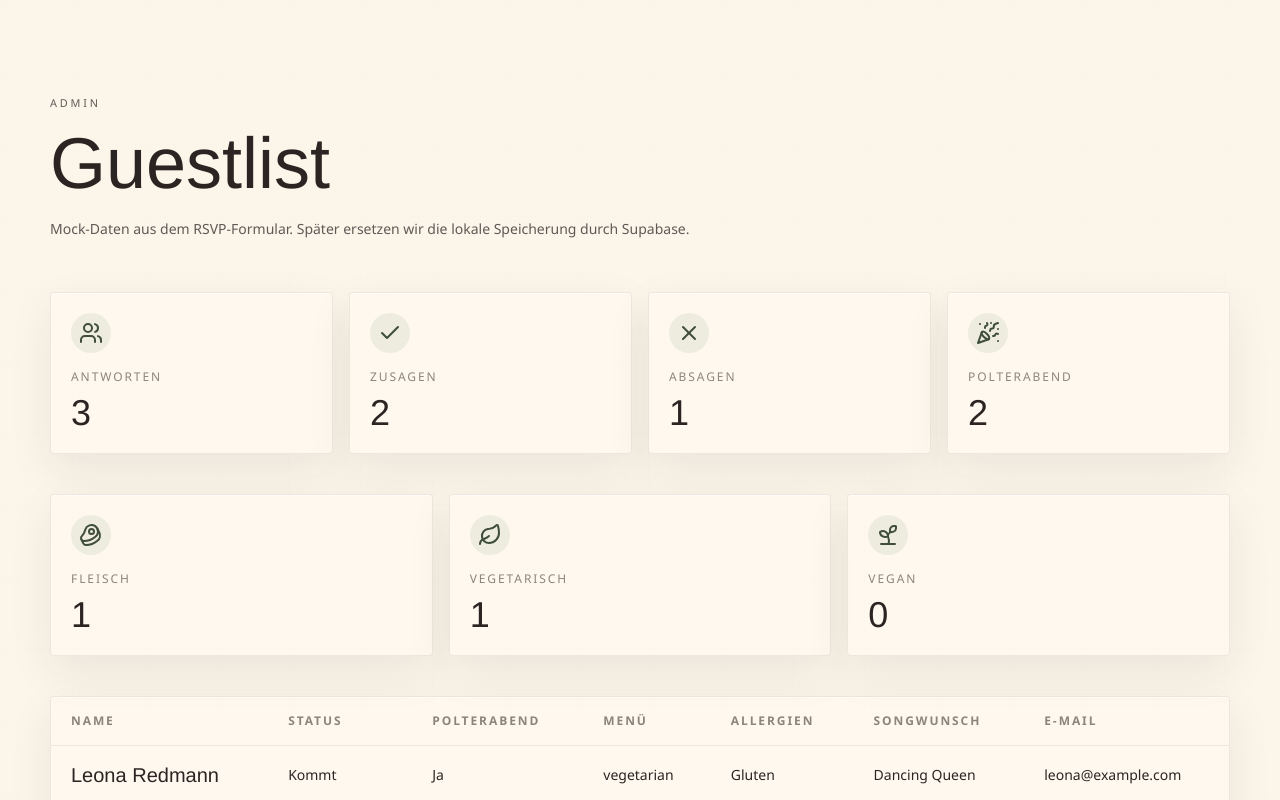
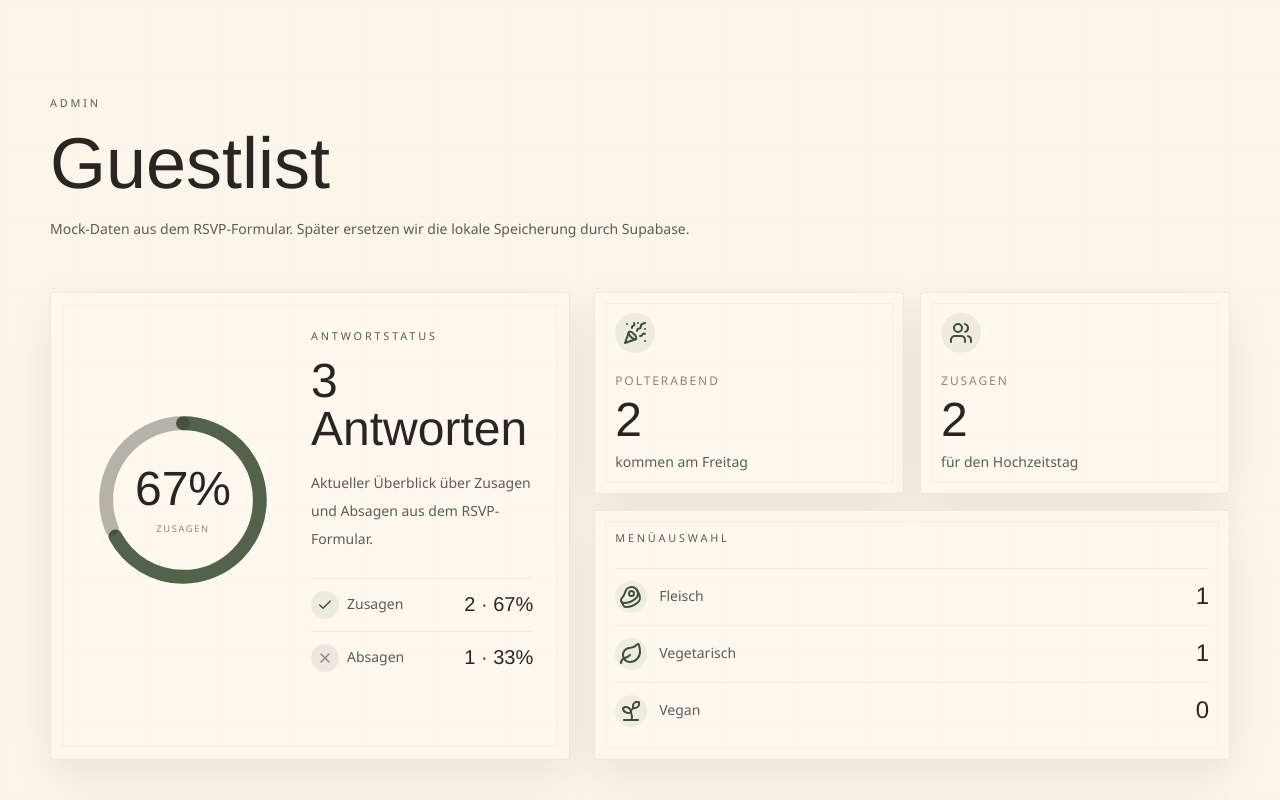
Before and after one commit to leonajosephine/wedding-website, a Next.js app: page /en/guestlist in a window 1280 px wide. Shown: the top 800 px of the page. Built offline with nearby package versions, Linux system fonts and the light colour scheme; a web font is replaced by a local one.

Commit message:
feat(guestlist): better admin page ui

```diff
--- a/src/app/[locale]/guestlist/page.tsx
+++ b/src/app/[locale]/guestlist/page.tsx
@@ -1,7 +1,15 @@
 'use client';
 
 import {useMemo, useSyncExternalStore} from 'react';
-import {Check, X, Users, PartyPopper, Beef, Leaf, Sprout} from 'lucide-react';
+import {
+  Beef,
+  Check,
+  Leaf,
+  PartyPopper,
+  Sprout,
+  Users,
+  X
+} from 'lucide-react';
 import {getRsvpResponses, RsvpResponse} from '@/lib/rsvpStorage';
 
 function subscribe(callback: () => void) {
@@ -42,12 +50,18 @@ export default function GuestlistPage() {
       total: responses.length,
       attending: attending.length,
       declined: declined.length,
-      polterabend: responses.filter((item) => item.polterabend).length,
+      polterabend: attending.filter((item) => item.polterabend).length,
       meat: attending.filter((item) => item.menu === 'meat').length,
       vegetarian: attending.filter((item) => item.menu === 'vegetarian').length,
       vegan: attending.filter((item) => item.menu === 'vegan').length
     };
   }, [responses]);
+
+  const attendingPercent =
+    stats.total > 0 ? Math.round((stats.attending / stats.total) * 100) : 0;
+
+  const declinedPercent =
+    stats.total > 0 ? Math.round((stats.declined / stats.total) * 100) : 0;
 
   return (
     <main className="min-h-screen bg-[var(--background)] px-6 py-24">
@@ -65,17 +79,68 @@ export default function GuestlistPage() {
           </p>
         </div>
 
-        <div className="mb-10 grid gap-4 sm:grid-cols-2 lg:grid-cols-4">
-          <StatCard icon={<Users />} label="Antworten" value={stats.total} />
-          <StatCard icon={<Check />} label="Zusagen" value={stats.attending} />
-          <StatCard icon={<X />} label="Absagen" value={stats.declined} />
-          <StatCard icon={<PartyPopper />} label="Polterabend" value={stats.polterabend} />
-        </div>
+        <div className="mb-12 grid gap-6 lg:grid-cols-[0.9fr_1.1fr]">
+          <section className="relative overflow-hidden rounded-sm border border-[var(--border-soft)] bg-[rgba(255,250,242,0.72)] p-7 shadow-[var(--shadow-paper)] md:p-9">
+            <div className="pointer-events-none absolute inset-[12px] border border-[rgba(42,37,34,0.05)]" />
 
-        <div className="mb-10 grid gap-4 sm:grid-cols-3">
-          <StatCard icon={<Beef />} label="Fleisch" value={stats.meat} />
-          <StatCard icon={<Leaf />} label="Vegetarisch" value={stats.vegetarian} />
-          <StatCard icon={<Sprout />} label="Vegan" value={stats.vegan} />
+            <div className="relative flex flex-col items-center gap-8 text-center sm:flex-row sm:text-left">
+              <DonutChart
+                attendingPercent={attendingPercent}
+                declinedPercent={declinedPercent}
+                centerLabel={`${attendingPercent}%`}
+              />
+
+              <div>
+                <p className="eyebrow mb-3">Antwortstatus</p>
+
+                <h2 className="serif text-4xl leading-none text-[var(--text)] md:text-5xl">
+                  {stats.total} Antworten
+                </h2>
+
+                <p className="mt-4 max-w-sm text-sm leading-7 text-[var(--text-soft)]">
+                  Aktueller Überblick über Zusagen und Absagen aus dem
+                  RSVP-Formular.
+                </p>
+
+                <div className="mt-6 grid gap-3 text-sm">
+                  <LegendRow
+                    icon={<Check className="h-4 w-4" />}
+                    label="Zusagen"
+                    value={`${stats.attending} · ${attendingPercent}%`}
+                  />
+
+                  <LegendRow
+                    icon={<X className="h-4 w-4" />}
+                    label="Absagen"
+                    value={`${stats.declined} · ${declinedPercent}%`}
+                    muted
+                  />
+                </div>
+              </div>
+            </div>
+          </section>
+
+          <section className="grid gap-4 sm:grid-cols-2">
+            <MiniStat
+              icon={<PartyPopper />}
+              label="Polterabend"
+              value={stats.polterabend}
+              hint="kommen am Freitag"
+            />
+
+            <MiniStat
+              icon={<Users />}
+              label="Zusagen"
+              value={stats.attending}
+              hint="für den Hochzeitstag"
+            />
+
+            <MenuSummary
+              meat={stats.meat}
+              vegetarian={stats.vegetarian}
+              vegan={stats.vegan}
+            />
+          </section>
         </div>
 
         <div className="overflow-hidden rounded-sm border border-[var(--border-soft)] bg-[rgba(255,250,242,0.72)] shadow-[var(--shadow-paper)]">
@@ -95,14 +160,19 @@ export default function GuestlistPage() {
 
               <tbody>
                 {responses.map((item) => (
-                  <tr key={item.id} className="border-b border-[var(--border-soft)] last:border-b-0">
+                  <tr
+                    key={item.id}
+                    className="border-b border-[var(--border-soft)] last:border-b-0"
+                  >
                     <td className="px-5 py-4 serif text-xl text-[var(--text)]">
                       {item.firstName} {item.lastName}
                     </td>
                     <td className="px-5 py-4">
                       {item.attending === 'yes' ? 'Kommt' : 'Kommt nicht'}
                     </td>
-                    <td className="px-5 py-4">{item.polterabend ? 'Ja' : 'Nein'}</td>
+                    <td className="px-5 py-4">
+                      {item.polterabend ? 'Ja' : 'Nein'}
+                    </td>
                     <td className="px-5 py-4">{item.menu || '–'}</td>
                     <td className="px-5 py-4">{item.allergies || '–'}</td>
                     <td className="px-5 py-4">{item.songWish || '–'}</td>
@@ -118,7 +188,159 @@ export default function GuestlistPage() {
   );
 }
 
-function StatCard({
+function DonutChart({
+  attendingPercent,
+  declinedPercent,
+  centerLabel
+}: {
+  attendingPercent: number;
+  declinedPercent: number;
+  centerLabel: string;
+}) {
+  const radius = 72;
+  const circumference = 2 * Math.PI * radius;
+
+  const attendingStroke = (attendingPercent / 100) * circumference;
+  const declinedStroke = (declinedPercent / 100) * circumference;
+
+  return (
+    <div className="relative h-48 w-48 shrink-0">
+      <svg className="h-full w-full -rotate-90" viewBox="0 0 180 180">
+        <circle
+          cx="90"
+          cy="90"
+          r={radius}
+          fill="none"
+          stroke="rgba(42,37,34,0.08)"
+          strokeWidth="13"
+        />
+
+        <circle
+          cx="90"
+          cy="90"
+          r={radius}
+          fill="none"
+          stroke="var(--brand-500)"
+          strokeWidth="13"
+          strokeLinecap="round"
+          strokeDasharray={`${attendingStroke} ${circumference}`}
+        />
+
+        {declinedPercent > 0 && (
+          <circle
+            cx="90"
+            cy="90"
+            r={radius}
+            fill="none"
+            stroke="rgba(42,37,34,0.28)"
+            strokeWidth="13"
+            strokeLinecap="round"
+            strokeDasharray={`${declinedStroke} ${circumference}`}
+            strokeDashoffset={-attendingStroke - 8}
+          />
+        )}
+      </svg>
+
+      <div className="absolute inset-0 flex flex-col items-center justify-center text-center">
+        <p className="serif text-5xl leading-none text-[var(--text)]">
+          {centerLabel}
+        </p>
+        <p className="mt-2 text-[0.58rem] uppercase tracking-[0.18em] text-[var(--text-muted)]">
+          Zusagen
+        </p>
+      </div>
+    </div>
+  );
+}
+
+function LegendRow({
+  icon,
+  label,
+  value,
+  muted = false
+}: {
+  icon: React.ReactNode;
+  label: string;
+  value: string;
+  muted?: boolean;
+}) {
+  return (
+    <div className="flex items-center justify-between gap-4 border-t border-[var(--border-soft)] pt-3">
+      <div className="flex items-center gap-2 text-[var(--text-soft)]">
+        <span
+          className={`flex h-7 w-7 items-center justify-center rounded-full ${
+            muted
+              ? 'bg-[rgba(42,37,34,0.08)] text-[var(--text-muted)]'
+              : 'bg-[rgba(184,196,170,0.26)] text-[var(--brand-600)]'
+          }`}
+        >
+          {icon}
+        </span>
+        <span>{label}</span>
+      </div>
+
+      <span className="serif text-xl text-[var(--text)]">{value}</span>
+    </div>
+  );
+}
+
+function MiniStat({
+  icon,
+  label,
+  value,
+  hint
+}: {
+  icon: React.ReactNode;
+  label: string;
+  value: number;
+  hint: string;
+}) {
+  return (
+    <article className="relative overflow-hidden rounded-sm border border-[var(--border-soft)] bg-[rgba(255,250,242,0.72)] p-5 shadow-[var(--shadow-paper)]">
+      <div className="pointer-events-none absolute inset-[10px] border border-[rgba(42,37,34,0.05)]" />
+
+      <div className="relative">
+        <div className="mb-5 flex h-10 w-10 items-center justify-center rounded-full bg-[rgba(184,196,170,0.24)] text-[var(--brand-600)]">
+          {icon}
+        </div>
+
+        <p className="text-xs uppercase tracking-[0.16em] text-[var(--text-muted)]">
+          {label}
+        </p>
+
+        <p className="serif mt-2 text-5xl text-[var(--text)]">{value}</p>
+
+        <p className="mt-2 text-sm text-[var(--text-soft)]">{hint}</p>
+      </div>
+    </article>
+  );
+}
+
+function MenuSummary({
+  meat,
+  vegetarian,
+  vegan
+}: {
+  meat: number;
+  vegetarian: number;
+  vegan: number;
+}) {
+  return (
+    <article className="relative overflow-hidden rounded-sm border border-[var(--border-soft)] bg-[rgba(255,250,242,0.72)] p-5 shadow-[var(--shadow-paper)] sm:col-span-2">
+      <div className="pointer-events-none absolute inset-[10px] border border-[rgba(42,37,34,0.05)]" />
+
+      <div className="relative">
+        <p className="eyebrow mb-5">Menüauswahl</p>
+
+        <MenuRow icon={<Beef />} label="Fleisch" value={meat} />
+        <MenuRow icon={<Leaf />} label="Vegetarisch" value={vegetarian} />
+        <MenuRow icon={<Sprout />} label="Vegan" value={vegan} />
+      </div>
+    </article>
+  );
+}
+
+function MenuRow({
   icon,
   label,
   value
@@ -128,16 +350,15 @@ function StatCard({
   value: number;
 }) {
   return (
-    <article className="rounded-sm border border-[var(--border-soft)] bg-[rgba(255,250,242,0.72)] p-5 shadow-[var(--shadow-paper)]">
-      <div className="mb-4 flex h-10 w-10 items-center justify-center rounded-full bg-[rgba(184,196,170,0.24)] text-[var(--brand-600)]">
-        {icon}
+    <div className="flex items-center justify-between border-t border-[var(--border-soft)] py-3 first:border-t-0">
+      <div className="flex items-center gap-3 text-sm text-[var(--text-soft)]">
+        <span className="flex h-8 w-8 items-center justify-center rounded-full bg-[rgba(184,196,170,0.22)] text-[var(--brand-600)]">
+          {icon}
+        </span>
+        {label}
       </div>
 
-      <p className="text-xs uppercase tracking-[0.16em] text-[var(--text-muted)]">
-        {label}
-      </p>
-
-      <p className="serif mt-2 text-4xl text-[var(--text)]">{value}</p>
-    </article>
+      <span className="serif text-2xl text-[var(--text)]">{value}</span>
+    </div>
   );
 }
```
